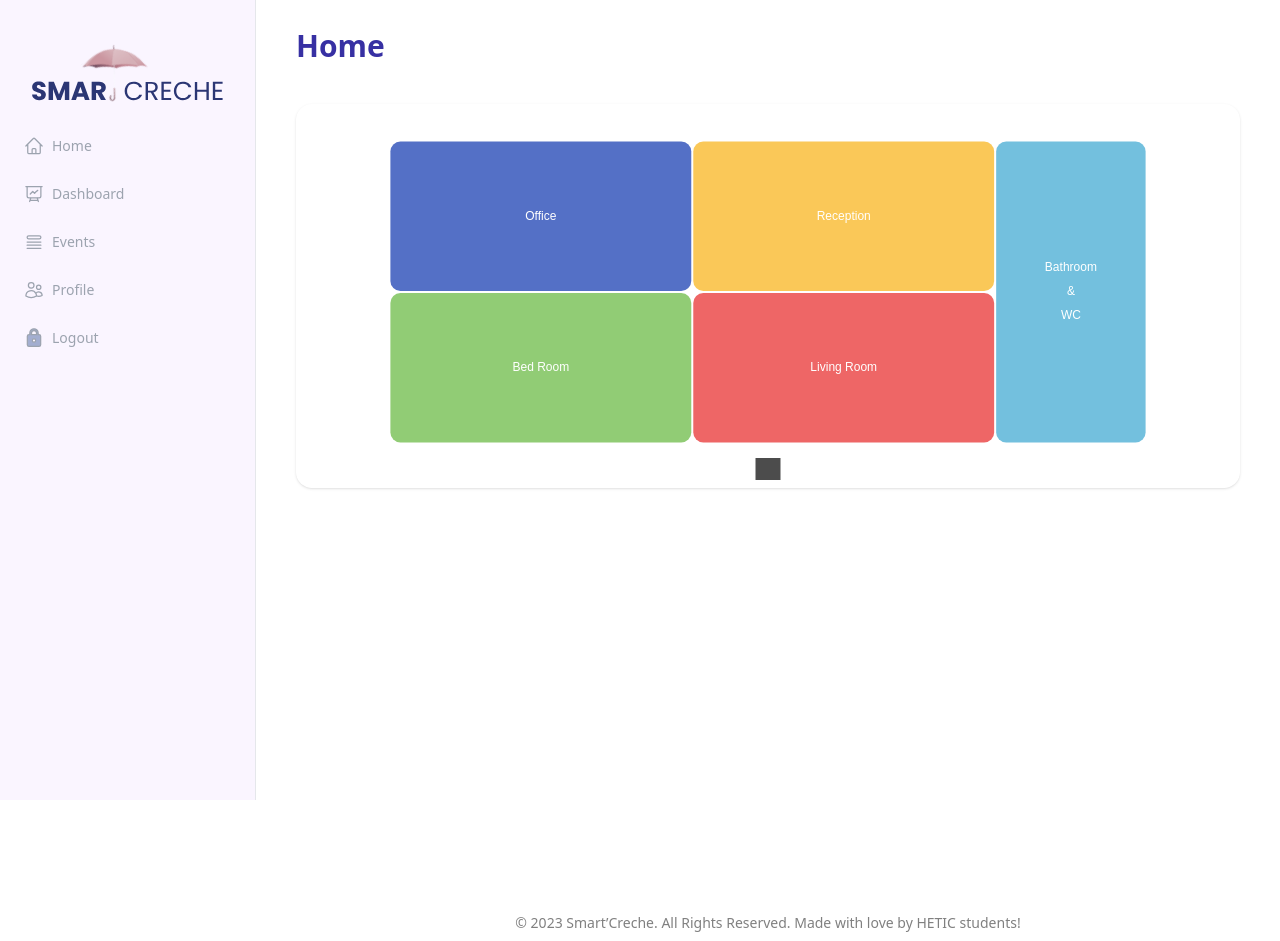
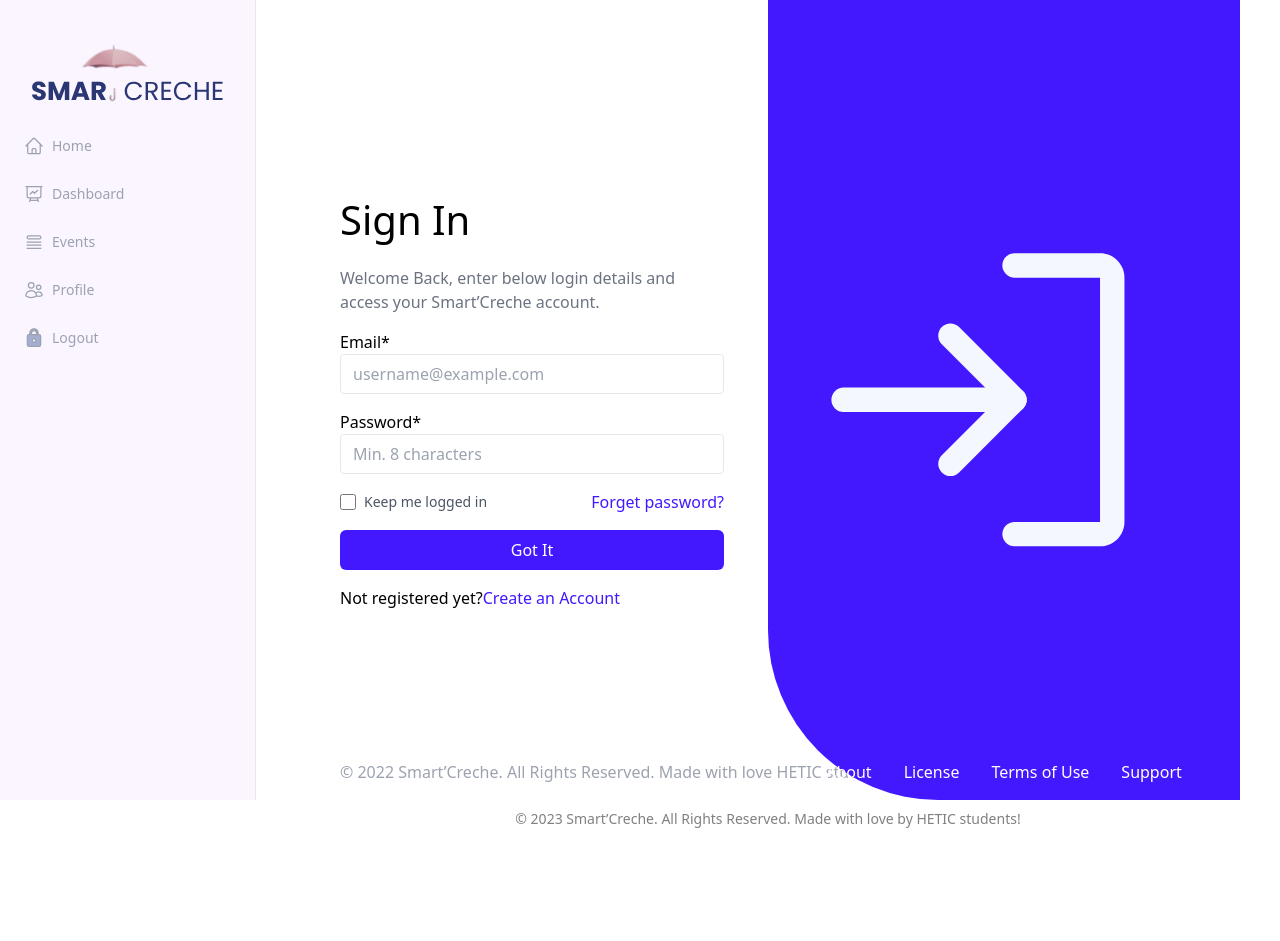
Before and after one commit to NasssDev/Smart-Creche-IoT-Frontend, a React (Vite) app: page / in a window 1280 px wide. After the commit the page ends 837 px from the top, so only its background shows below. Built offline with nearby package versions, Linux system fonts and the light colour scheme.

Commit message:
update sign-in sign-up forget password

```diff
--- a/src/App.tsx
+++ b/src/App.tsx
@@ -1,5 +1,6 @@
 import { useState } from 'react'
 import { Routes, Route } from "react-router-dom";
+import { useLocation } from 'react-router-dom';
 
 import { Home } from "./pages/Home";
 import { SideBar } from "./components/SideBar.tsx";
@@ -18,18 +19,25 @@ import CopyrightNotice from "./components/CopyrightNotice.tsx";
 
 function App() {
     const [count] = useState(1)
+    const location = useLocation();
 
     return <>
         <div className="flex flex-col">
-            {count === 1 && <SideBar />}
+            {location.pathname !== '/sign-in' && <SideBar />}
+            {location.pathname !== '/sign-up' && <SideBar />}
+            {location.pathname !== '/sign-up2' && <SideBar />}
+            {location.pathname !== '/ForgetPassword' && <SideBar />}
+            {location.pathname !== '/ForgetPasswordChange' && <SideBar />}
+            {location.pathname !== '/ForgetPasswordChanged' && <SideBar />}
+            {location.pathname !== '/ForgetPasswordOTP' && <SideBar />}
             <div className={count === 1 ? "flex-1 overflow-hidden ml-64 px-10 h-screen max-h-full" : "flex-1 w-full overflow-hidden mx-auto px-10 h-screen max-h-full"} >
                 <Routes>
-                    <Route path="/" element={<Home />} />
+                    <Route path="/" element={<SignIn />} />
+                    <Route path="/home" element={<Home />} />
                     <Route path="/dashboard" element={<Dashboard />} />
                     <Route path="/events" element={<Events />} />
                     <Route path="/profile" element={<Profile />} />
                     <Route path="/logout" element={<Logout />} />
-                    <Route path="/sign-in" element={<SignIn />} />
                     <Route path="/sign-up" element={<SignUp />} />
                     <Route path="/sign-up2" element={<SignUp2 />} />
                     <Route path="/ForgetPassword" element={<ForgetPassword />} />
@@ -39,7 +47,6 @@ function App() {
                 </Routes>
                 <CopyrightNotice />
             </div>
-
         </div>
     </>
 }
--- a/src/pages/ForgetPassword.tsx
+++ b/src/pages/ForgetPassword.tsx
@@ -53,11 +53,11 @@ export const ForgetPassword = () => {
                     </div>
                     <div className="mb-4">
                         <label className="text-black" htmlFor="email">Email*</label>
-                        <input className="appearance-none border rounded w-full py-2 px-3 text-gray-400 focus:outline-none focus:shadow-outline h-10" id="email" type="email" name="email" placeholder="username@example.com" onChange={handleChange} value={forgetPasswordFormData.email} />
+                        <input className="appearance-none border rounded w-full py-2 px-3 text-gray-400 focus:outline-none focus:shadow-outline h-10" id="email" type="email" name="email" placeholder="username@example.com" onChange={handleChange} value={forgetPasswordFormData.email} required />
                     </div>
                     <div className="mb-4">
                         <label className="text-black" htmlFor="confirmemail">Confirm Email*</label>
-                        <input className="appearance-none border rounded w-full py-2 px-3 text-gray-400 focus:outline-none focus:shadow-outline h-10" id="confirmemail" type="confirmemail" name="confirmemail" placeholder="username@example.com" onChange={handleChange} value={forgetPasswordFormData.confirmemail} />
+                        <input className="appearance-none border rounded w-full py-2 px-3 text-gray-400 focus:outline-none focus:shadow-outline h-10" id="confirmemail" type="confirmemail" name="confirmemail" placeholder="username@example.com" onChange={handleChange} value={forgetPasswordFormData.confirmemail} required />
                     </div>
                     <div className="mb-4">
                         <button className="rounded-md py-2 px-6 text-md inline-table w-full items-center text-center bg-crech-blue text-white" type="submit">Reset Password</button>
--- a/src/pages/ForgetPasswordChange.tsx
+++ b/src/pages/ForgetPasswordChange.tsx
@@ -53,11 +53,11 @@ export const ForgetPasswordChange = () => {
                     </div>
                     <div className="mb-4">
                         <label className="text-black" htmlFor="password">New Password*</label>
-                        <input className="appearance-none border rounded w-full py-2 px-3 text-gray-400 focus:outline-none focus:shadow-outline h-10" id="password" type="password" name="password" placeholder="Min. 8 characters" onChange={handleChange} value={forgetPasswordChangeFormData.password} />
+                        <input className="appearance-none border rounded w-full py-2 px-3 text-gray-400 focus:outline-none focus:shadow-outline h-10" id="password" type="password" name="password" placeholder="Min. 8 characters" onChange={handleChange} value={forgetPasswordChangeFormData.password} required />
                     </div>
                     <div className="mb-4">
                         <label className="text-black" htmlFor="confirmpassword">Confirm Password*</label>
-                        <input className="appearance-none border rounded w-full py-2 px-3 text-gray-400 focus:outline-none focus:shadow-outline h-10" id="confirmpassword" type="confirmpassword" name="confirmpassword" placeholder="Min. 8 characters" onChange={handleChange} value={forgetPasswordChangeFormData.confirmpassword} />
+                        <input className="appearance-none border rounded w-full py-2 px-3 text-gray-400 focus:outline-none focus:shadow-outline h-10" id="confirmpassword" type="confirmpassword" name="confirmpassword" placeholder="Min. 8 characters" onChange={handleChange} value={forgetPasswordChangeFormData.confirmpassword} required />
                     </div>
                     <div className="mb-4">
                         <button className="rounded-md py-2 px-6 text-md inline-table w-full items-center text-center bg-crech-blue text-white" type="submit">Save</button>
--- a/src/pages/ForgetPasswordChanged.tsx
+++ b/src/pages/ForgetPasswordChanged.tsx
@@ -16,7 +16,9 @@ export const ForgetPasswordChanged = () => {
                             Click below to login magincally.</p>
                     </div>
                     <div className="mb-4">
-                        <button className="rounded-md py-2 px-6 text-md inline-table w-full items-center text-center bg-crech-blue text-white" type="submit">Sign-In</button>
+                        <Link to="/sign-in">
+                            <button className="rounded-md py-2 px-6 text-md inline-table w-full items-center text-center bg-crech-blue text-white" type="submit">Sign-In</button>
+                        </Link>
                     </div>
                     <div className="flex items-center">
                         <label htmlFor="KeepMeLoggedIn" className="text-gray">
--- a/src/pages/ForgetPasswordOTP.tsx
+++ b/src/pages/ForgetPasswordOTP.tsx
@@ -53,7 +53,7 @@ export const ForgetPasswordOTP = () => {
                     </div>
                     <div className="mb-4">
                         <label className="text-black" htmlFor="otpcode">OTP Code</label>
-                        <input className="appearance-none border rounded w-full py-2 px-3 text-gray-400 focus:outline-none focus:shadow-outline h-10" id="" type="number" placeholder="XXXXXX" onChange={handleChange} />
+                        <input className="appearance-none border rounded w-full py-2 px-3 text-gray-400 focus:outline-none focus:shadow-outline h-10" id="" type="number" placeholder="XXXXXX" onChange={handleChange} required />
                     </div>
                     <div className="mb-4 text-gray-500">
                         <p>You can resend OTP after 02:30 minutes. Resend. </p>
--- a/src/pages/SignIn.tsx
+++ b/src/pages/SignIn.tsx
@@ -53,11 +53,11 @@ export const SignIn = () => {
           </div>
           <div className="mb-4">
             <label className="text-black" htmlFor="email">Email*</label>
-            <input className="appearance-none border rounded w-full py-2 px-3 text-gray-400 focus:outline-none focus:shadow-outline h-10" id="email" type="email" name="email" placeholder="username@example.com" onChange={handleChange} value={signInFormData.email} />
+            <input className="appearance-none border rounded w-full py-2 px-3 text-gray-400 focus:outline-none focus:shadow-outline h-10" id="email" type="email" name="email" placeholder="username@example.com" onChange={handleChange} value={signInFormData.email} required />
           </div>
           <div className="mb-4">
             <label className="text-black" htmlFor="password">Password*</label>
-            <input className="appearance-none border rounded w-full py-2 px-3 text-gray-400 focus:outline-none focus:shadow-outline h-10" id="password" type="password" name="password" placeholder="Min. 8 characters" onChange={handleChange} value={signInFormData.password} />
+            <input className="appearance-none border rounded w-full py-2 px-3 text-gray-400 focus:outline-none focus:shadow-outline h-10" id="password" type="password" name="password" placeholder="Min. 8 characters" onChange={handleChange} value={signInFormData.password} required />
           </div>
           <div className="mb-4 flex items-center justify-between">
             <div className="flex items-center">
@@ -66,8 +66,7 @@ export const SignIn = () => {
                 Keep me logged in
               </label>
             </div>
-            {/* <Link to="/forget-password" className="text-crech-blue">Forget password?</Link> */}
-            <Link to="/sign-in" className="text-crech-blue">Forget password?</Link>
+            <Link to="/ForgetPassword" className="text-crech-blue">Forget password?</Link>
           </div>
           <div className="mb-4">
             <button className="rounded-md py-2 px-6 text-md inline-table w-full items-center text-center bg-crech-blue text-white" type="submit">Got It</button>
--- a/src/pages/SignUp.tsx
+++ b/src/pages/SignUp.tsx
@@ -50,29 +50,29 @@ export const SignUp = () => {
                     </div>
                     <div className="mb-4">
                         <label className="block text-gray-700 text-sm font-bold mb-2" htmlFor="email">Email*</label>
-                        <input className="appearance-none border rounded w-full py-2 px-3 text-gray-700 focus:outline-none focus:shadow-outline h-10" id="email" type="email" name="email" placeholder="username@example.com" onChange={handleChange} value={signUpFormData.email}
+                        <input className="appearance-none border rounded w-full py-2 px-3 text-gray-700 focus:outline-none focus:shadow-outline h-10" id="email" type="email" name="email" placeholder="username@example.com" onChange={handleChange} value={signUpFormData.email} required
                         />
                     </div>
                     <div className="mb-4">
                         <label className="block text-gray-700 text-sm font-bold mb-2">First Name*</label>
-                        <input className="appearance-none border rounded w-full py-2 px-3 text-gray-700 focus:outline-none focus:shadow-outline h-10" id="firstName" type="text" name="firstName" placeholder="Joe" onChange={handleChange} value={signUpFormData.firstName} />
+                        <input className="appearance-none border rounded w-full py-2 px-3 text-gray-700 focus:outline-none focus:shadow-outline h-10" id="firstName" type="text" name="firstName" placeholder="Joe" onChange={handleChange} value={signUpFormData.firstName} required />
                     </div>
                     <div className="mb-4">
                         <label className="block text-gray-700 text-sm font-bold mb-2">Last Name*</label>
-                        <input className="appearance-none border rounded w-full py-2 px-3 text-gray-700 focus:outline-none focus:shadow-outline h-10" id="lastName" type="text" name="lastName" placeholder="Doe" onChange={handleChange} value={signUpFormData.lastName} />
+                        <input className="appearance-none border rounded w-full py-2 px-3 text-gray-700 focus:outline-none focus:shadow-outline h-10" id="lastName" type="text" name="lastName" placeholder="Doe" onChange={handleChange} value={signUpFormData.lastName} required />
                     </div>
                     <div className="mb-4">
                         <label className="block text-gray-700 text-sm font-bold mb-2">position held*</label>
-                        <input className="appearance-none border rounded w-full py-2 px-3 text-gray-700 focus:outline-none focus:shadow-outline h-10" id="positionHeld" type="select" name="positionHeld" placeholder="mail@simmmple.com" onChange={handleChange} value={signUpFormData.positionHeld} />
+                        <input className="appearance-none border rounded w-full py-2 px-3 text-gray-700 focus:outline-none focus:shadow-outline h-10" id="positionHeld" type="select" name="positionHeld" placeholder="mail@simmmple.com" onChange={handleChange} value={signUpFormData.positionHeld} required />
 
                     </div>
                     <div className="mb-4">
                         <label className="block text-gray-700 text-sm font-bold mb-2">Siret of the collective crech*</label>
-                        <input className="appearance-none border rounded w-full py-2 px-3 text-gray-700 focus:outline-none focus:shadow-outline h-10" id="siret" type="number" name="siret" placeholder="49336137200011" onChange={handleChange} value={signUpFormData.siret} />
+                        <input className="appearance-none border rounded w-full py-2 px-3 text-gray-700 focus:outline-none focus:shadow-outline h-10" id="siret" type="number" name="siret" placeholder="49336137200011" onChange={handleChange} value={signUpFormData.siret} required />
                     </div>
                     <div className="mb-4">
                         <label className="block text-gray-700 text-sm font-bold mb-2">Password*</label>
-                        <input className="appearance-none border rounded w-full py-2 px-3 text-gray-700 focus:outline-none focus:shadow-outline h-10" id="password" type="password" name="password" placeholder="Min. 8 characters" onChange={handleChange} value={signUpFormData.password} />
+                        <input className="appearance-none border rounded w-full py-2 px-3 text-gray-700 focus:outline-none focus:shadow-outline h-10" id="password" type="password" name="password" placeholder="Min. 8 characters" onChange={handleChange} value={signUpFormData.password} required />
                     </div>
                     <div className="mb-4">
                         <button className="rounded-md py-2 px-6 text-md inline-table w-full items-center text-center bg-crech-blue text-white" type="submit">Got It</button>
```
